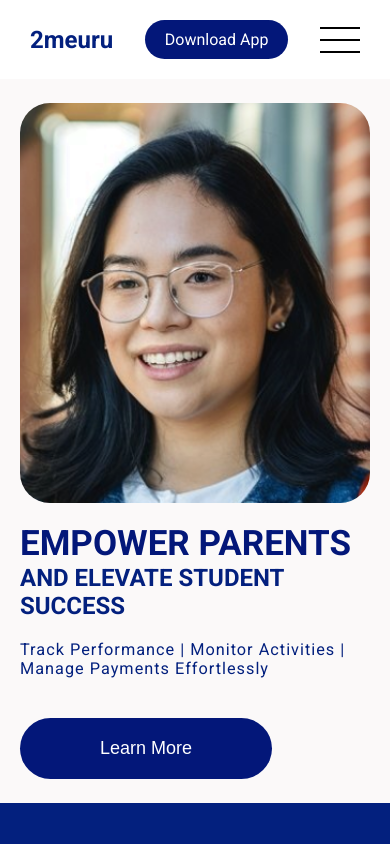
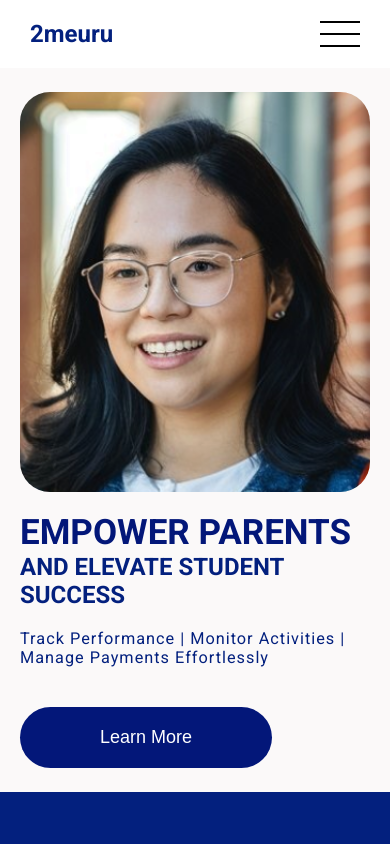
Before and after one commit to Orisabiyi/2meuru, a React (Vite) app: page / in a window 390 px wide. Shown: the top 844 px of the page. Built offline with nearby package versions, Linux system fonts and the light colour scheme.

Commit message:
hide button in nav

```diff
--- a/src/components/Nav.module.css
+++ b/src/components/Nav.module.css
@@ -60,6 +60,6 @@
   }
 
   .nav button {
-    padding: 1rem 2rem;
+    display: none;
   }
 }
```
